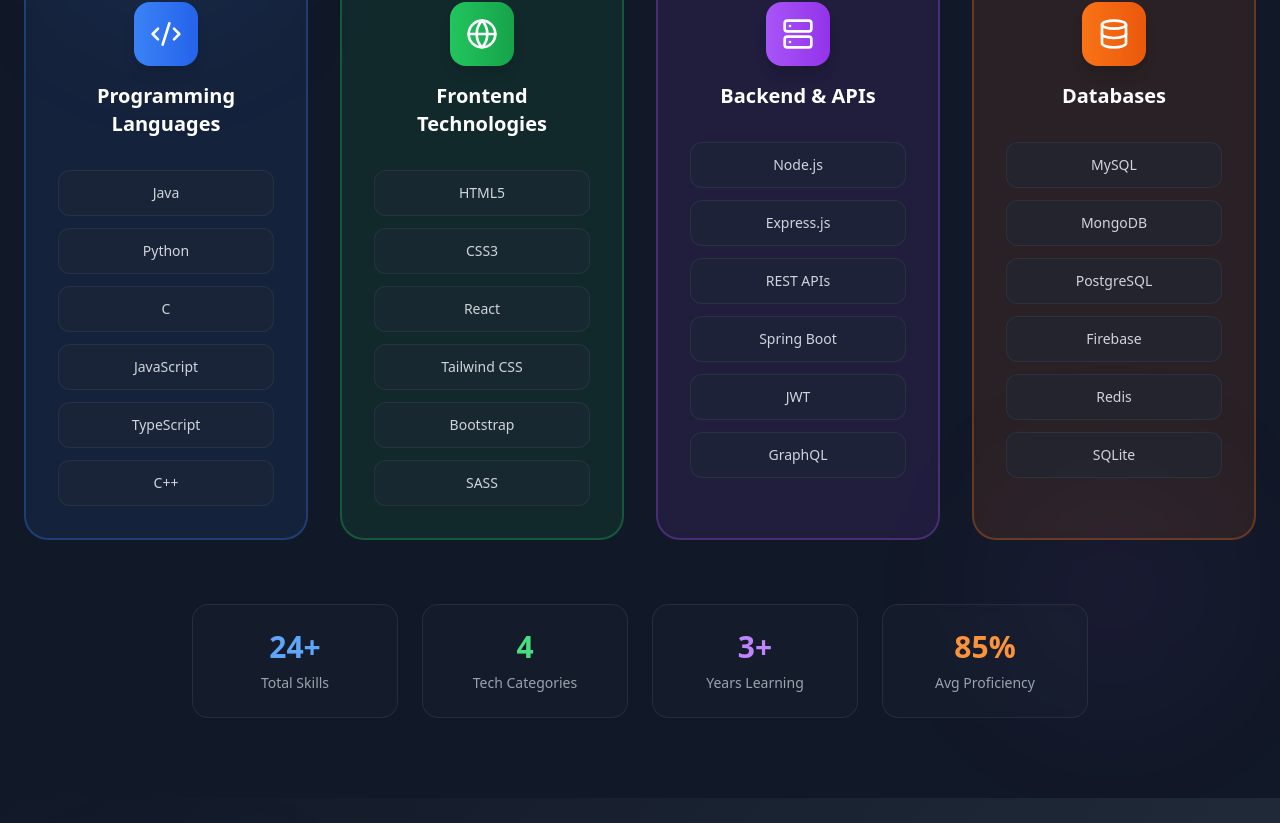
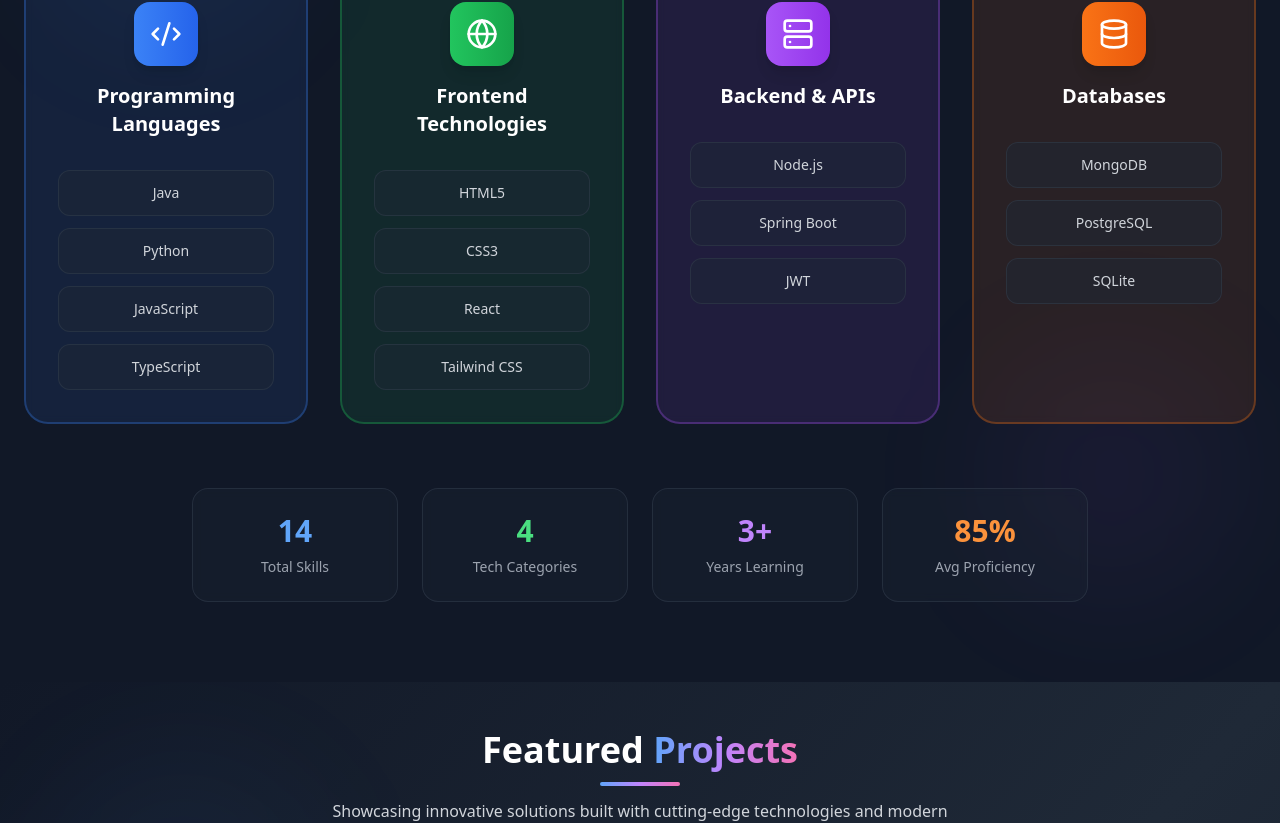
Before and after one commit to saikiransandeep/saikiran-portfolio, a React (Vite) app: page / in a window 1280 px wide. Shown: the part 1764-2587 px from the top of the page. Built offline with nearby package versions, Linux system fonts and the light colour scheme.

Commit message:
Refactor: Reduce skills displayed
Removed some skills from the skills and technologies section.

```diff
--- a/src/components/SkillsSection.tsx
+++ b/src/components/SkillsSection.tsx
@@ -7,7 +7,7 @@ const SkillsSection = () => {
     {
       title: "Programming Languages",
       icon: <Code2 className="h-8 w-8" />,
-      skills: ["Java", "Python", "C", "JavaScript", "TypeScript", "C++"],
+      skills: ["Java", "Python", "JavaScript", "TypeScript"],
       color: "from-blue-500 to-blue-600",
       bgColor: "bg-blue-500/10",
       borderColor: "border-blue-500/30"
@@ -15,7 +15,7 @@ const SkillsSection = () => {
     {
       title: "Frontend Technologies",
       icon: <Globe className="h-8 w-8" />,
-      skills: ["HTML5", "CSS3", "React", "Tailwind CSS", "Bootstrap", "SASS"],
+      skills: ["HTML5", "CSS3", "React", "Tailwind CSS"],
       color: "from-green-500 to-green-600",
       bgColor: "bg-green-500/10",
       borderColor: "border-green-500/30"
@@ -23,7 +23,7 @@ const SkillsSection = () => {
     {
       title: "Backend & APIs",
       icon: <Server className="h-8 w-8" />,
-      skills: ["Node.js", "Express.js", "REST APIs", "Spring Boot", "JWT", "GraphQL"],
+      skills: ["Node.js", "Spring Boot", "JWT"],
       color: "from-purple-500 to-purple-600",
       bgColor: "bg-purple-500/10",
       borderColor: "border-purple-500/30"
@@ -31,7 +31,7 @@ const SkillsSection = () => {
     {
       title: "Databases",
       icon: <Database className="h-8 w-8" />,
-      skills: ["MySQL", "MongoDB", "PostgreSQL", "Firebase", "Redis", "SQLite"],
+      skills: ["MongoDB", "PostgreSQL", "SQLite"],
       color: "from-orange-500 to-orange-600",
       bgColor: "bg-orange-500/10",
       borderColor: "border-orange-500/30"
@@ -97,7 +97,7 @@ const SkillsSection = () => {
         {/* Bottom stats */}
         <div className="mt-16 grid grid-cols-2 md:grid-cols-4 gap-6 max-w-4xl mx-auto">
           <div className="text-center p-6 rounded-2xl bg-gray-800/30 border border-gray-700/50 backdrop-blur-sm">
-            <div className="text-3xl font-bold text-blue-400 mb-2">24+</div>
+            <div className="text-3xl font-bold text-blue-400 mb-2">14</div>
             <div className="text-gray-400 text-sm">Total Skills</div>
           </div>
           <div className="text-center p-6 rounded-2xl bg-gray-800/30 border border-gray-700/50 backdrop-blur-sm">
```
